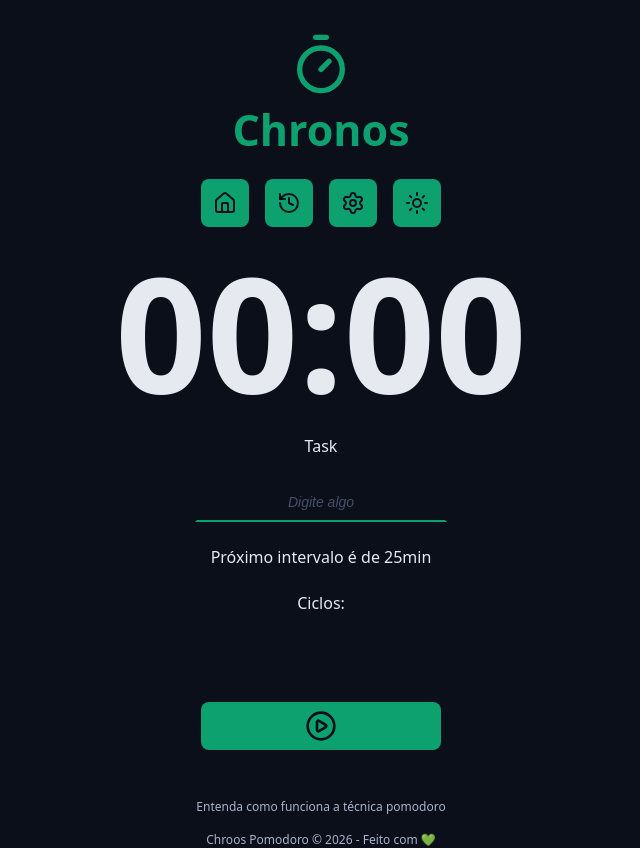
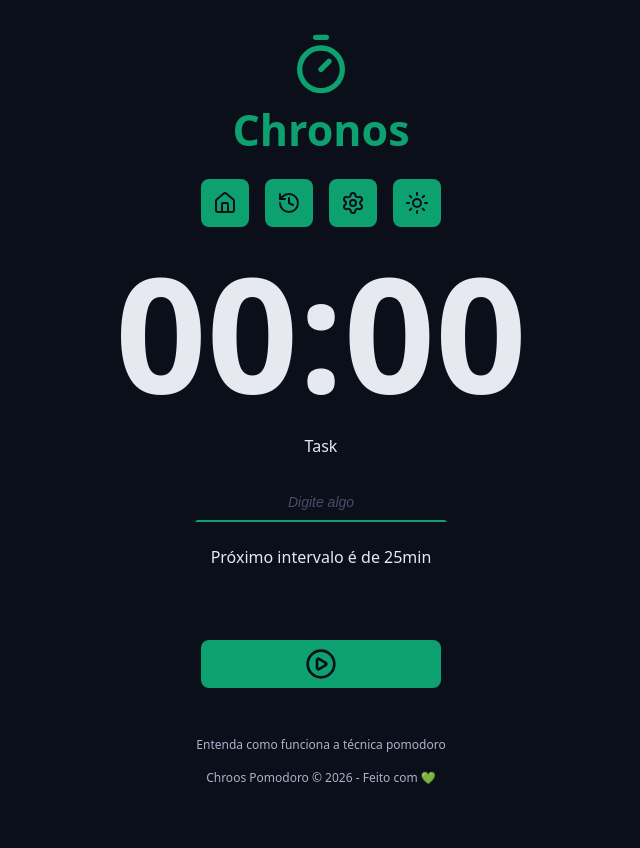
Before and after one commit to ThiagodePaula00/ChronosPomodoroProject, a React (Vite) app: page / in a window 1280 px wide. Shown: the whole page, without its empty margins (319-959 px from the left). After the commit the page ends 800 px from the top, so only its background shows below. Built offline with nearby package versions, Linux system fonts and the light colour scheme.

Commit message:
fix: correct typo in formattedSecondsRemaining and update cycle condition in MainForm

```diff
--- a/src/components/MainForm/index.tsx
+++ b/src/components/MainForm/index.tsx
@@ -49,11 +49,12 @@ export function MainForm() {
                 activeTask: newTask,
                 currentCycle: nextCycle,
                 secondsRemaining,
-                formattedSecondsReamining: formatSecondsToMinutes(secondsRemaining),
+                formattedSecondsRemaining: formatSecondsToMinutes(secondsRemaining),
                 tasks: [...prevState.tasks, newTask],
             };
         });
     };
+
 
     return (
         <form onSubmit={handleCreateNewTask} className='form' action="">
@@ -65,7 +66,7 @@ export function MainForm() {
             <p>Próximo intervalo é de 25min</p>
         </div>
 
-        {state.currentCycle === 0 && (
+        {state.currentCycle > 0 && (
         <div className="formRow">
             <Cycles />
         </div>
--- a/src/models/TaskStateModel.ts
+++ b/src/models/TaskStateModel.ts
@@ -3,7 +3,7 @@ import type { TaskModel } from "./TaskModel"
 export type TaskStateModel = {
     tasks: TaskModel[]; //histórico, MainForm
     secondsRemaining: number; // Home,CountDown, histórico. MainForm, Button
-    formattedSecondsReamining: string; //Título, CountDown
+    formattedSecondsRemaining: string; //Título, CountDown
     activeTask: TaskModel | null; // CountDown, histórico. MainForm, Button
     currentCycle: number; //Entre 1 e 8, Home
     config: {
```
